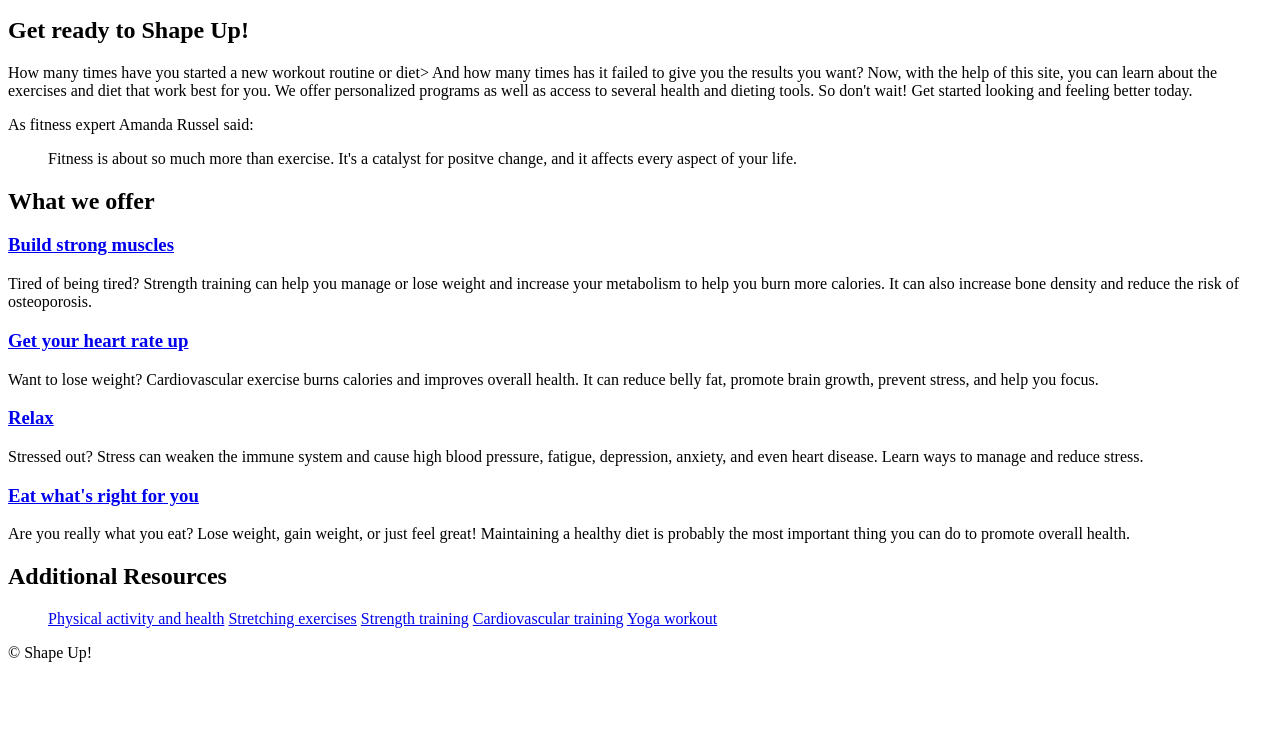
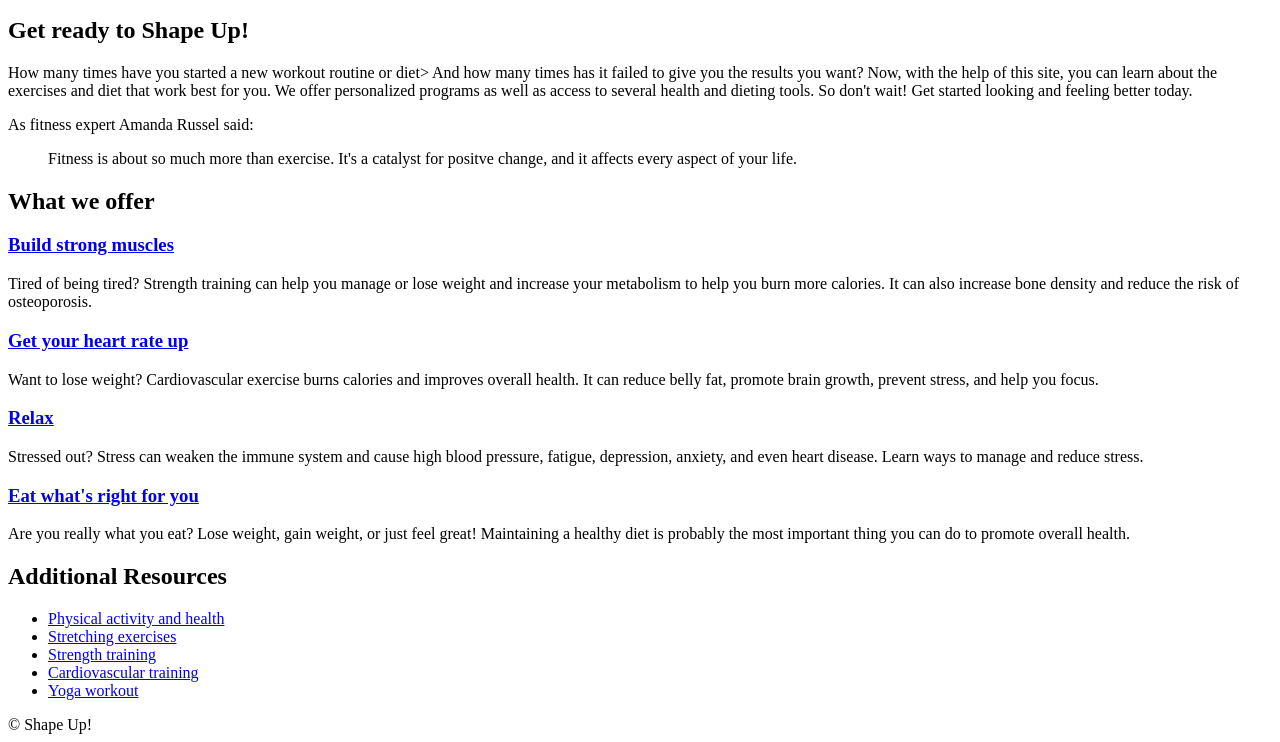
Before and after one commit to zjuneau25/shape-up-exercises, a plain HTML site: page index.html in a window 1280 px wide. Shown: the part 209-951 px from the top of the page. Before the commit the page ends 879 px from the top, so only its background shows below. Drawn offline with Linux system fonts and the light colour scheme.

Commit message:
Completed

```diff
--- a/index.html
+++ b/index.html
@@ -41,11 +41,11 @@
 	<aside>
 		<h2>Additional Resources</h2>
 		<ul>
-			<il><a href="https://www.cdc.gov/physical-activity-basics/benefits/index.html">Physical activity and health</a></il>
-			<il><a href="https://www.heart.org/en/healthy-living/fitness/fitness-basics/flexibility-exercise-stretching">Stretching exercises</a></il>
-			<il><a href="https://www.heart.org/en/healthy-living/fitness/fitness-basics/strength-and-resistance-training-exercise">Strength training</a></il>
-			<il><a href="https://www.health.harvard.edu/exercise-and-fitness/interval-training-for-a-stronger-heart">Cardiovascular training</a></il>
-			<il><a href="https://www.self.com/gallery/power-yoga-workout">Yoga workout</a></il>
+			<li><a href="https://www.cdc.gov/physical-activity-basics/benefits/index.html">Physical activity and health</a></li>
+			<li><a href="https://www.heart.org/en/healthy-living/fitness/fitness-basics/flexibility-exercise-stretching">Stretching exercises</a></li>
+			<li><a href="https://www.heart.org/en/healthy-living/fitness/fitness-basics/strength-and-resistance-training-exercise">Strength training</a></li>
+			<li><a href="https://www.health.harvard.edu/exercise-and-fitness/interval-training-for-a-stronger-heart">Cardiovascular training</a></li>
+			<li><a href="https://www.self.com/gallery/power-yoga-workout">Yoga workout</a></li>
 		</ul>
 	</aside>
 
```
